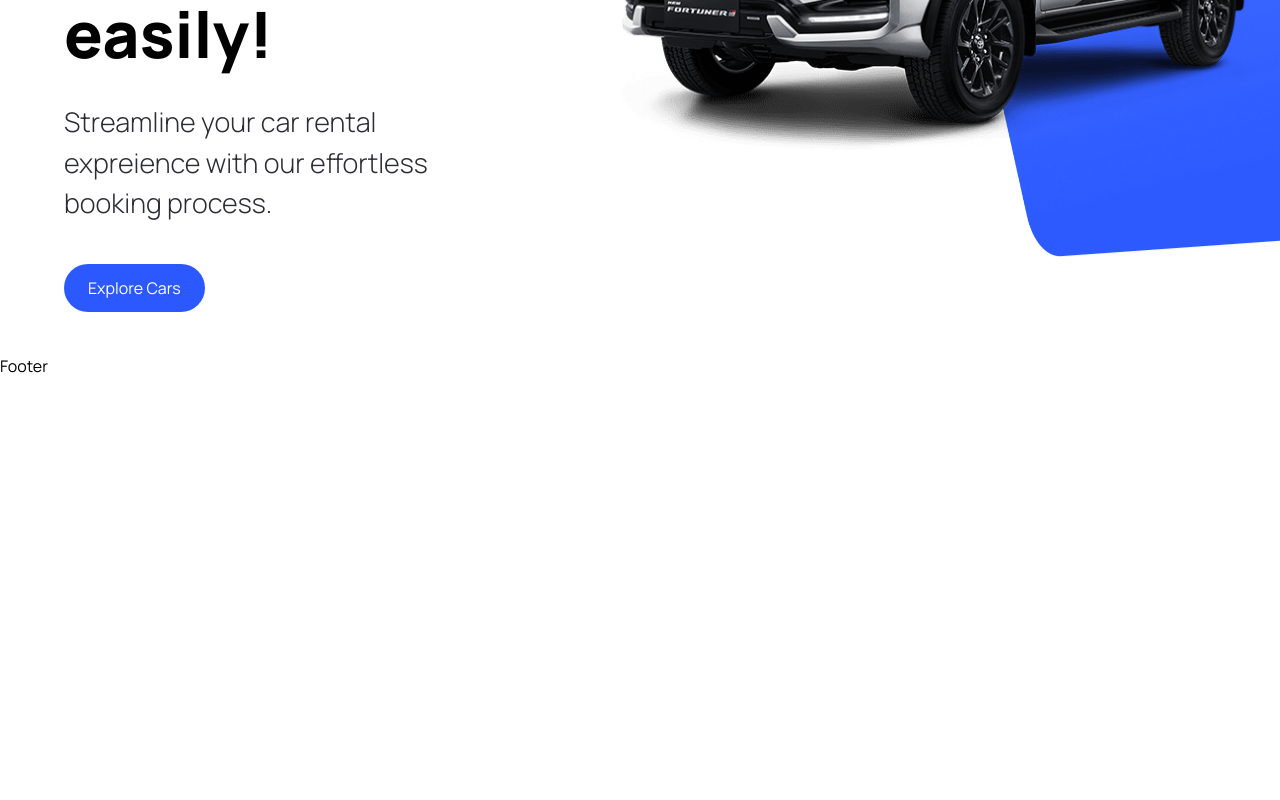
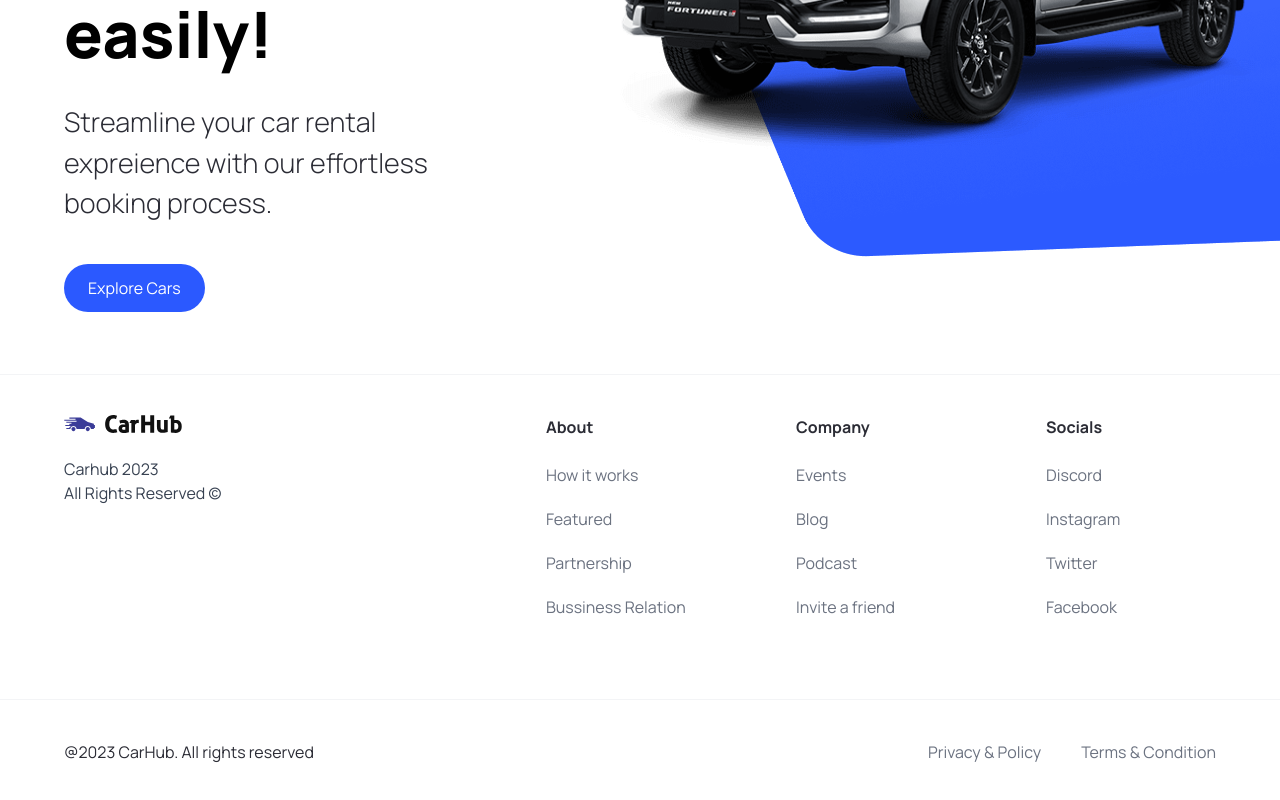
Before and after one commit to Mehranlip/car-showcase-Nextjs, a Next.js app: page / in a window 1280 px wide. Shown: the part 446-1246 px from the top of the page. Before the commit the page ends 824 px from the top, so only its background shows below. Built offline with nearby package versions, Linux system fonts and the light colour scheme.

Commit message:
end footer

```diff
--- a/components/Footer.tsx
+++ b/components/Footer.tsx
@@ -1,7 +1,61 @@
 import React from "react";
+import Image from "next/image";
+import Link from "next/link";
+
+import { footerLinks } from "@/constants";
 
 function Footer() {
-  return <div>Footer</div>;
+  return (
+    <footer className="flex flex-col text-black-100  mt-5 border-t border-gray-100">
+      <div className="flex max-md:flex-col flex-wrap justify-between gap-5 sm:px-16 px-6 py-10">
+        <div className="flex flex-col justify-start items-start gap-6">
+          <Image
+            src="/logo.svg"
+            alt="logo"
+            width={118}
+            height={18}
+            className="object-contain"
+          />
+          <p className="text-base text-gray-700">
+            Carhub 2023 <br />
+            All Rights Reserved &copy;
+          </p>
+        </div>
+
+        <div className="footer__links">
+          {footerLinks.map((item) => (
+            <div key={item.title} className="footer__link">
+              <h3 className="font-bold">{item.title}</h3>
+              <div className="flex flex-col gap-5">
+                {item.links.map((link) => (
+                  <Link
+                    key={link.title}
+                    href={link.url}
+                    className="text-gray-500"
+                  >
+                    {link.title}
+                  </Link>
+                ))}
+              </div>
+            </div>
+          ))}
+        </div>
+      </div>
+
+      <div className="flex justify-between items-center flex-wrap mt-10 border-t border-gray-100 sm:px-16 px-6 py-10">
+        <p>@2023 CarHub. All rights reserved</p>
+
+        <div className="footer__copyrights-link">
+          <Link href="/" className="text-gray-500">
+            Privacy & Policy
+          </Link>
+          <Link href="/" className="text-gray-500">
+            Terms & Condition
+          </Link>
+        </div>
+      </div>
+    </footer>
+  );
 }
 
 export default Footer;
--- a/components/Hero.tsx
+++ b/components/Hero.tsx
@@ -31,8 +31,8 @@
             fill
             className="object-contain"
           />
-          <div className="hero__image-overlay" />
         </div>
+        <div className="hero__image-overlay" />
       </div>
     </div>
   );
--- /dev/null
+++ b/constants/index.ts
@@ -0,0 +1,101 @@
+export const manufacturers = [
+  "Acura",
+  "Alfa Romeo",
+  "Aston Martin",
+  "Audi",
+  "Bentley",
+  "BMW",
+  "Buick",
+  "Cadillac",
+  "Chevrolet",
+  "Chrysler",
+  "Citroen",
+  "Dodge",
+  "Ferrari",
+  "Fiat",
+  "Ford",
+  "GMC",
+  "Honda",
+  "Hyundai",
+  "Infiniti",
+  "Jaguar",
+  "Jeep",
+  "Kia",
+  "Lamborghini",
+  "Land Rover",
+  "Lexus",
+  "Lincoln",
+  "Maserati",
+  "Mazda",
+  "McLaren",
+  "Mercedes-Benz",
+  "MINI",
+  "Mitsubishi",
+  "Nissan",
+  "Porsche",
+  "Ram",
+  "Rolls-Royce",
+  "Subaru",
+  "Tesla",
+  "Toyota",
+  "Volkswagen",
+  "Volvo",
+];
+
+export const yearsOfProduction = [
+  { title: "Year", value: "" },
+  { title: "2015", value: "2015" },
+  { title: "2016", value: "2016" },
+  { title: "2017", value: "2017" },
+  { title: "2018", value: "2018" },
+  { title: "2019", value: "2019" },
+  { title: "2020", value: "2020" },
+  { title: "2021", value: "2021" },
+  { title: "2022", value: "2022" },
+  { title: "2023", value: "2023" },
+];
+
+export const fuels = [
+  {
+    title: "Fuel",
+    value: "",
+  },
+  {
+    title: "Gas",
+    value: "Gas",
+  },
+  {
+    title: "Electricity",
+    value: "Electricity",
+  },
+];
+
+export const footerLinks = [
+  {
+    title: "About",
+    links: [
+      { title: "How it works", url: "/" },
+      { title: "Featured", url: "/" },
+      { title: "Partnership", url: "/" },
+      { title: "Bussiness Relation", url: "/" },
+    ],
+  },
+  {
+    title: "Company",
+    links: [
+      { title: "Events", url: "/" },
+      { title: "Blog", url: "/" },
+      { title: "Podcast", url: "/" },
+      { title: "Invite a friend", url: "/" },
+    ],
+  },
+  {
+    title: "Socials",
+    links: [
+      { title: "Discord", url: "/" },
+      { title: "Instagram", url: "/" },
+      { title: "Twitter", url: "/" },
+      { title: "Facebook", url: "/" },
+    ],
+  },
+];
```
